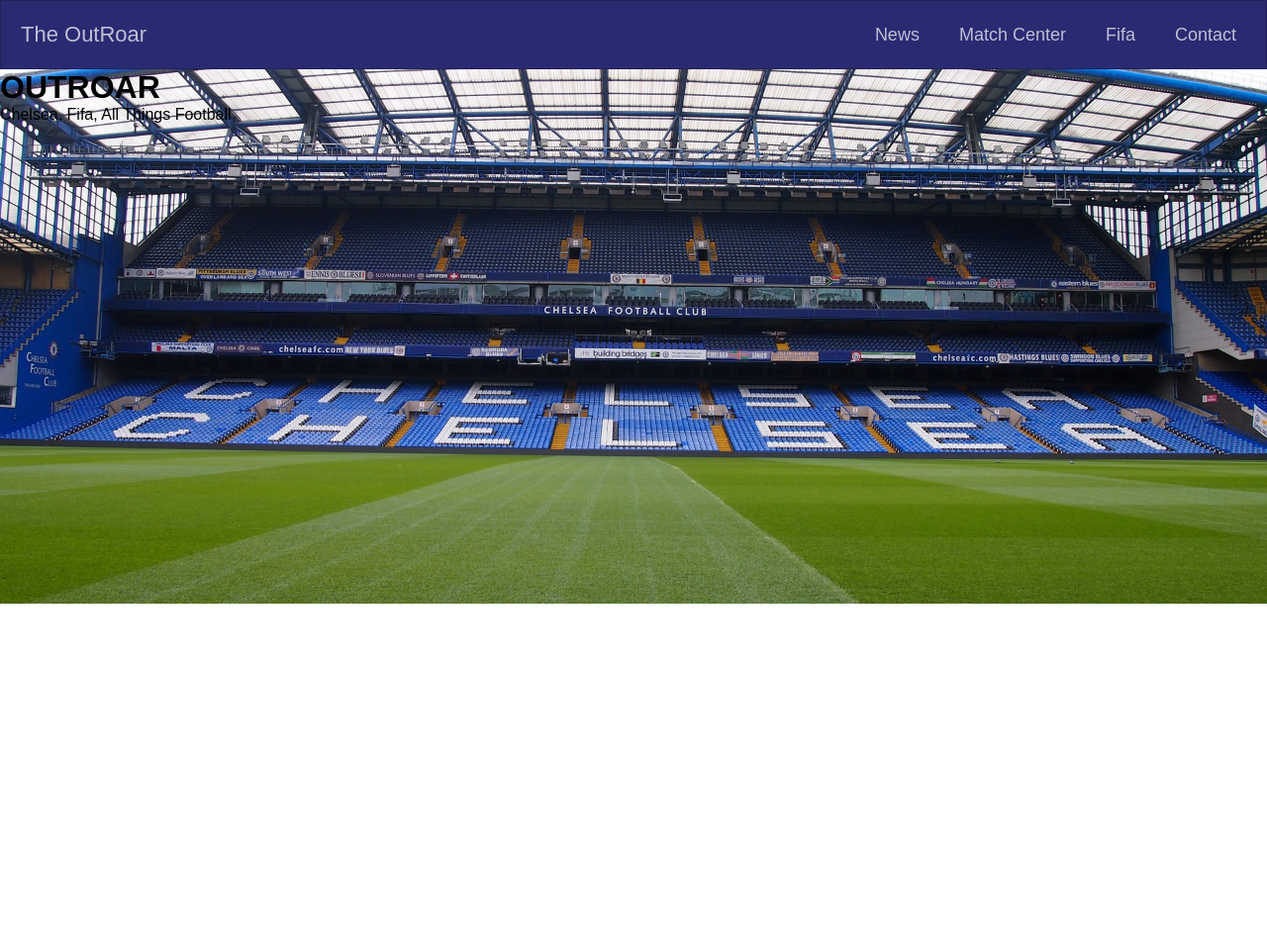
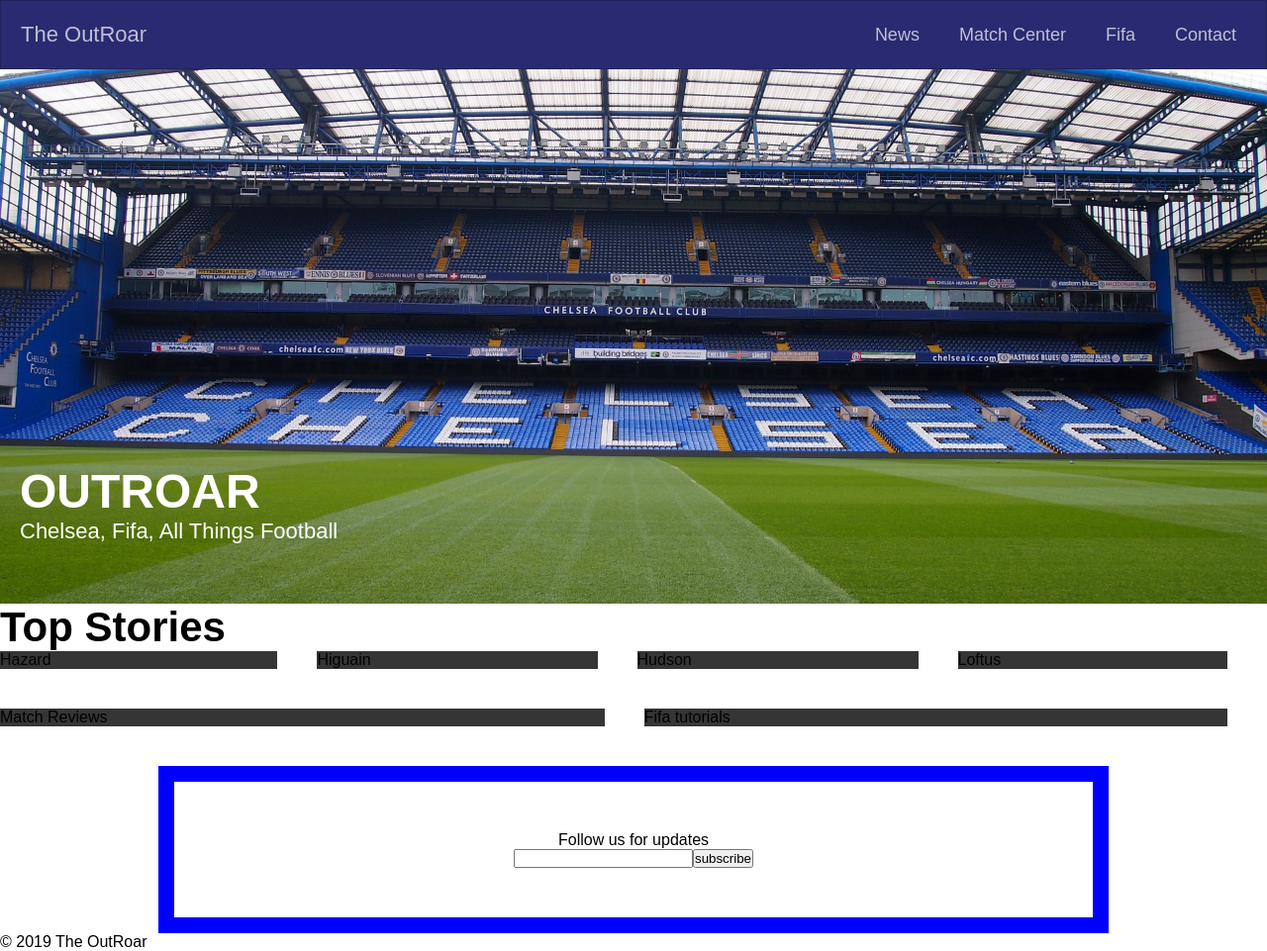
Before and after one commit to newtonmathias/gatsby-blog, a Gatsby site: page / in a window 1280 px wide. Shown: the whole page at 99% size. Before the commit the page ends 800 px from the top, so only its background shows below. Built offline with nearby package versions, Linux system fonts and the light colour scheme; Gatsby itself is replaced by a stand-in of ours.

Commit message:
files update

```diff
--- /dev/null
+++ b/src/components/Footer.js
@@ -0,0 +1,11 @@
+import React from 'react'
+
+function Footer() {
+  return (
+    <div>
+    © 2019 The OutRoar
+    </div>
+  )
+}
+
+export default Footer
--- /dev/null
+++ b/src/components/Subscribe.js
@@ -0,0 +1,21 @@
+import React from 'react'
+import '../components/styles/Subscribe.css'
+
+
+const Subscribe = () => {
+  return (
+    <div className='subscribe'>
+        <div className="subscribe-smedia">
+           <p>Follow us for updates</p>
+        </div>
+        <div className="subscribe-email">
+           <form>
+            <input type="text"/>
+            <button>subscribe</button>
+        </form>
+        </div>
+    </div>
+  )
+}
+
+export default Subscribe
--- /dev/null
+++ b/src/components/TopStories.js
@@ -0,0 +1,19 @@
+import React from 'react';
+import '../components/styles/TopStories.css'
+
+
+const TopStories = () => {
+  return (
+    <div className="top-stories">
+      <h1>Top Stories</h1>
+      <div className="top-stories-content">
+          <div className="top-stories-element">Hazard</div>
+          <div className="top-stories-element">Higuain</div>
+          <div className="top-stories-element">Hudson</div>
+          <div className="top-stories-element">Loftus</div>
+      </div>
+    </div>
+  )
+}
+
+export default TopStories
--- /dev/null
+++ b/src/components/TwoColGrid.js
@@ -0,0 +1,14 @@
+import React from 'react'
+import '../components/styles/TwoColGrid.css'
+
+
+const TwoColGrid = () => {
+  return (
+    <div className="grid-content">
+      <div className="grid-element">Match Reviews</div>
+      <div className="grid-element">Fifa tutorials</div>
+    </div>
+  )
+}
+
+export default TwoColGrid
--- a/src/components/layout.js
+++ b/src/components/layout.js
@@ -1,7 +1,6 @@
 import React from "react"
 import PropTypes from "prop-types"
 import { StaticQuery, graphql } from "gatsby"
-import background from '../images/home.jpg'
 
 
 import Header from "./header"
--- /dev/null
+++ b/src/components/styles/Subscribe.css
@@ -0,0 +1,7 @@
+.subscribe {
+    border: 1rem solid blue;
+    text-align: center;
+    padding: 50px;
+    width: 75%;
+    margin: auto;
+}
--- /dev/null
+++ b/src/components/styles/TopStories.css
@@ -0,0 +1,17 @@
+.top-stories h1 {
+    font-family: 'Abel', sans-serif;
+    font-size:42px;
+  }
+
+  .top-stories-content {
+    display: grid;
+    grid-template-columns: auto auto auto auto;
+  }
+
+  .top-stories-element {
+    margin: 0 40px 40px 0;
+    background: #353535;
+    max-height: 430px;
+    animation: animateGrid 0.5s;
+    overflow: hidden;
+  }
--- /dev/null
+++ b/src/components/styles/TwoColGrid.css
@@ -0,0 +1,12 @@
+.grid-content {
+    display: grid;
+    grid-template-columns: auto auto ;
+  }
+
+  .grid-element {
+    margin: 0 40px 40px 0;
+    background: #353535;
+    max-height: 430px;
+    animation: animateGrid 0.5s;
+    overflow: hidden;
+  }
--- /dev/null
+++ b/src/components/styles/index.css
@@ -0,0 +1,37 @@
+.home {
+    background-size: 100%, cover !important;
+    background-position: center, center !important;
+    width: 100%;
+    height: 600px;
+    position: relative;
+    animation: animateHeroimage 1s;
+  }
+  .home-content {
+    max-width: 1280px;
+    padding: 20px;
+    margin: 0 auto;
+  }
+.home-text {
+    z-index: 100;
+    max-width: 700px;
+    bottom: 40px;
+    position: absolute;
+
+    margin-right: 20px;
+    min-height: 100px;
+    background: rgba(0, 0, 0, 0.0);
+    color: #fff;
+  }
+
+  .home-text h1 {
+    font-family: 'Abel', sans-serif;
+    font-size:48px;
+    color: #fff;
+  }
+
+  .home-text p {
+    font-family: 'Abel', sans-serif;
+    font-size: 22px;
+    line-height: 26px;
+    color: #fff;
+  }
--- a/src/pages/index.js
+++ b/src/pages/index.js
@@ -1,12 +1,16 @@
 import React from "react"
-import './index.css';
 import background from '../images/home.jpg'
 import Header from "../components/header"
+import TopStories from '../components/TopStories'
+import TwoColGrid from '../components/TwoColGrid'
+import Subscribe from '../components/Subscribe'
+import Footer from '../components/Footer'
+import '../components/styles/index.css'
 
 const IndexPage = () => (
   <div>
     <Header  />
-  <div
+  <div className="home"
   style={{  backgroundImage: "url(" + background + ")",
             backgroundPosition: 'center',
             backgroundSize: 'cover',
@@ -14,9 +18,17 @@
             height: '540px',
             }}
   >
-    <h1>OUTROAR</h1>
+    <div className="home-text">
+      <div className="home-content">
+        <h1>OUTROAR</h1>
     <p>Chelsea, Fifa, All Things Football</p>
+      </div>
+    </div>
   </div>
+  <TopStories />
+  <TwoColGrid />
+  <Subscribe />
+  <Footer />
   </div>
 )
 
```
Also changed, not shown: src/components/styles/Footer.css (added).
